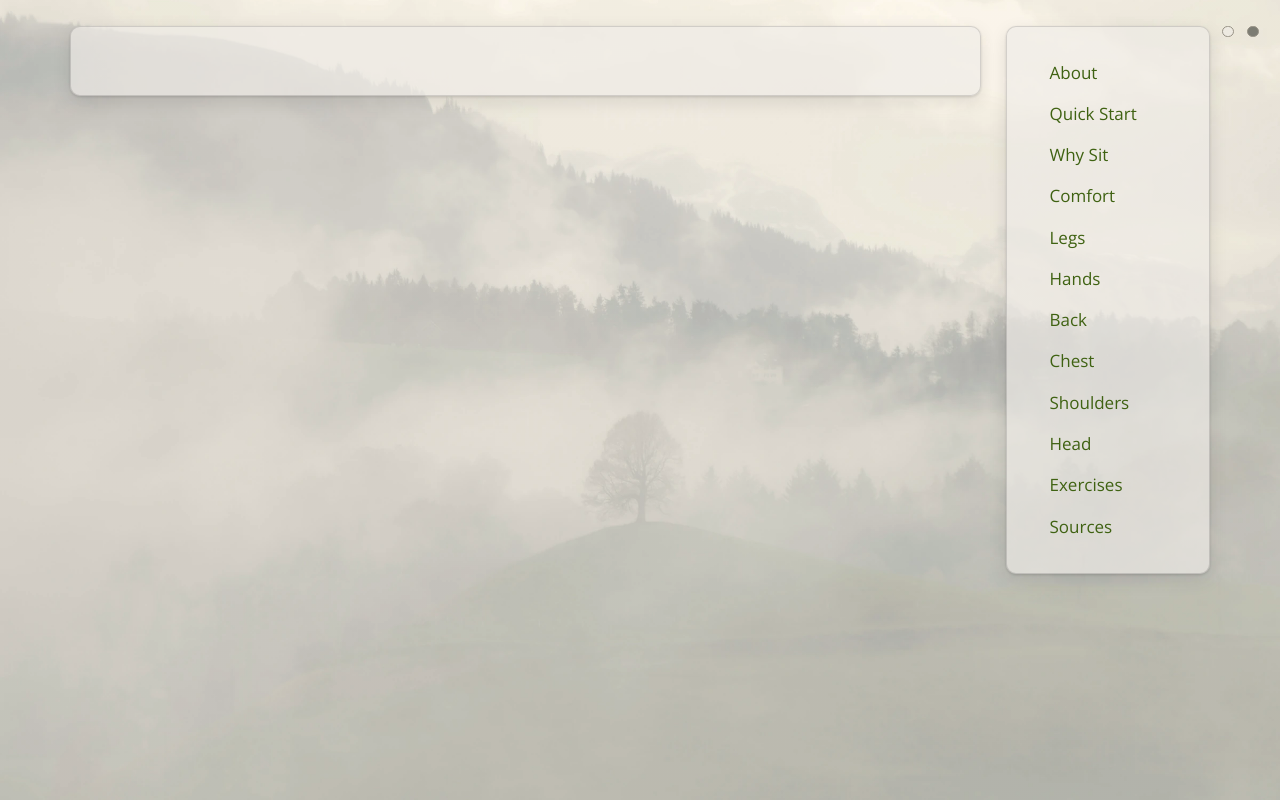
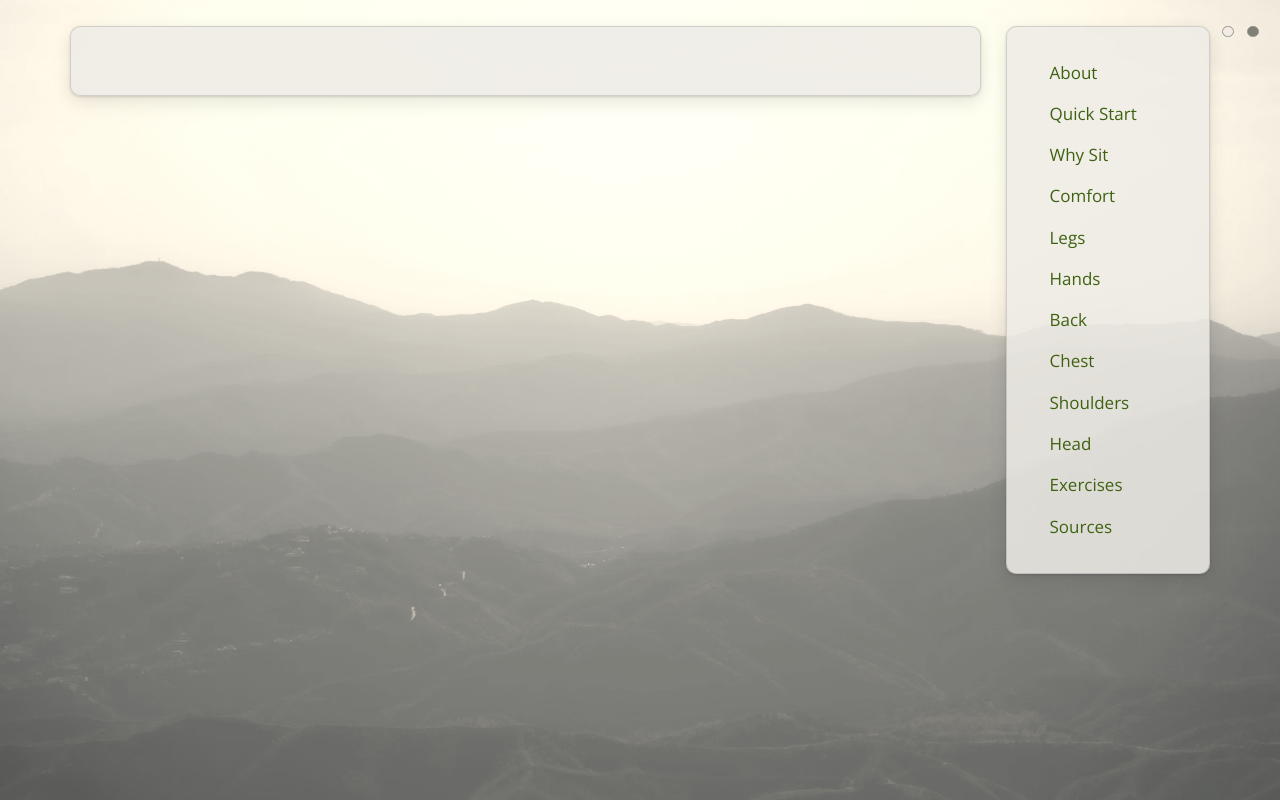
Before and after one commit to jamescrg/meditation-posture, a Django app: template templates/layout.html in a window 1280 px wide. Run offline with Django 3.2, Linux system fonts and the light colour scheme; the template is opened without the code that fills it, so the values that code supplies are empty; some libraries are stand-ins or nearby versions.

Commit message:
New background (misty-hills4) with a warm desaturating filter; sheets at 85%
- Background image is now a variable (--bg-image) in colors.css
- --bg-filter removes most of the photo's color and warms it, with a
  separate darker setting for the dark theme
- Sheets 85% solid

```diff
--- a/static/styles/colors.css
+++ b/static/styles/colors.css
@@ -1,9 +1,10 @@
 /* Tailwind CSS Color Palette as CSS Variables */
 
 :root {
-  /* Average color of the background image, shown while the image loads
-     (a site color, not part of the Tailwind palette) */
-  --bg-color: #d2d4d3;
+  /* Background image, and its average color, shown while the image loads.
+     Change the preload link in layout.html to match. */
+  --bg-image: url('/static/images/misty-hills4-bg.webp');
+  --bg-color: #c4c1b8;
 
   /* Warm tint laid over the background image: nearer white is subtler,
      more yellow-orange is warmer */
@@ -24,7 +25,9 @@
   --button-bg: color-mix(in srgb, var(--sheet-color) 92%, black);
   --image-filter: sepia(0.25);
   --cutout-bg: transparent;
-  --bg-filter: none;
+  /* Brings the photo into the site's warm grays: color mostly removed,
+     a sepia tone added, contrast lowered and the whole thing lightened */
+  --bg-filter: saturate(0.15) sepia(0.3) contrast(0.7) brightness(1.2);
 
   /* Slate - cool gray, perfect for misty/atmospheric themes */
   --slate-50: #f8fafc;
@@ -320,8 +323,8 @@
   color-scheme: dark;
   --bg-color: #272a26;
   --bg-warmth: #e9eee1;
-  /* brightness is how light the night is; contrast is how much the hills stand out */
-  --bg-filter: contrast(1.5) brightness(0.3);
+  /* brightness is how light the night is */
+  --bg-filter: saturate(0.25) sepia(0.1) contrast(1.2) brightness(0.38);
   --sheet-color: #33362f;
   --text: #d9d5cd;
   --text-quiet: #b3aea4;
--- a/static/styles/styles.css
+++ b/static/styles/styles.css
@@ -31,7 +31,7 @@ body {
 body::before {
   background:
     linear-gradient(var(--bg-warmth), var(--bg-warmth)),
-    var(--bg-color) url('/static/images/misty-hills-bg.webp') center / cover;
+    var(--bg-color) var(--bg-image) center / cover;
   background-blend-mode: multiply, normal;
   filter: var(--bg-filter);
   content: '';
@@ -81,7 +81,7 @@ layout
 
 .panel-background {
   /* light gray, slightly see-through: the percentage is how solid the sheet is */
-  background: color-mix(in srgb, var(--sheet-color) 65%, transparent);
+  background: color-mix(in srgb, var(--sheet-color) 85%, transparent);
   /* a faint edge, so the sheet shows against pale parts of the photo */
   border: 1px solid var(--edge);
   border-radius: 10px;
--- a/templates/layout.html
+++ b/templates/layout.html
@@ -60,7 +60,7 @@
 <meta name="viewport" content="width = device-width, initial-scale = 1">
 
 <!-- preload background image -->
-<link rel="preload" as="image" href="/static/images/misty-hills-bg.webp">
+<link rel="preload" as="image" href="/static/images/misty-hills4-bg.webp">
 
 <!-- app stylesheets, versioned so browsers pick up changes -->
 <link rel="stylesheet" href="{% static_versioned 'styles/colors.css' %}">
```
Also changed, not shown: static/images/misty-hills4-bg.webp (added).
